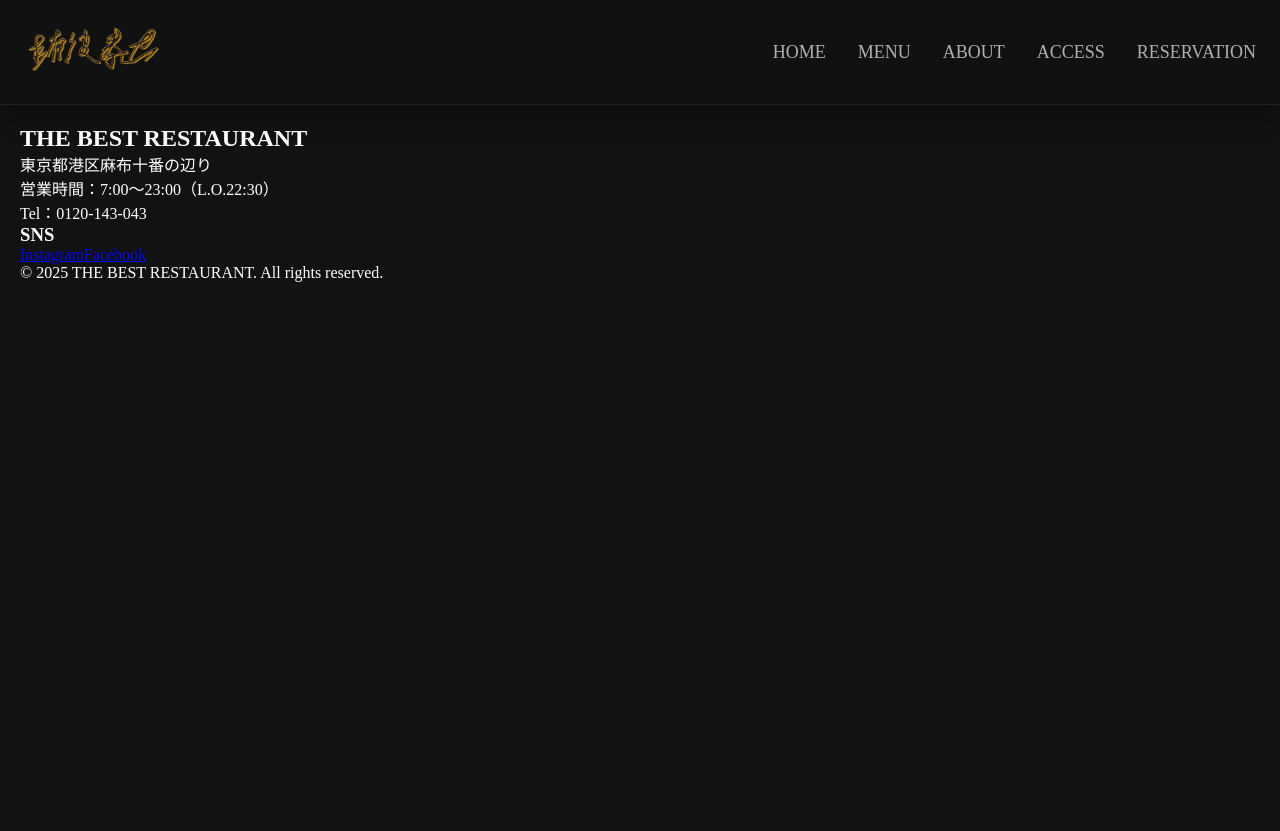
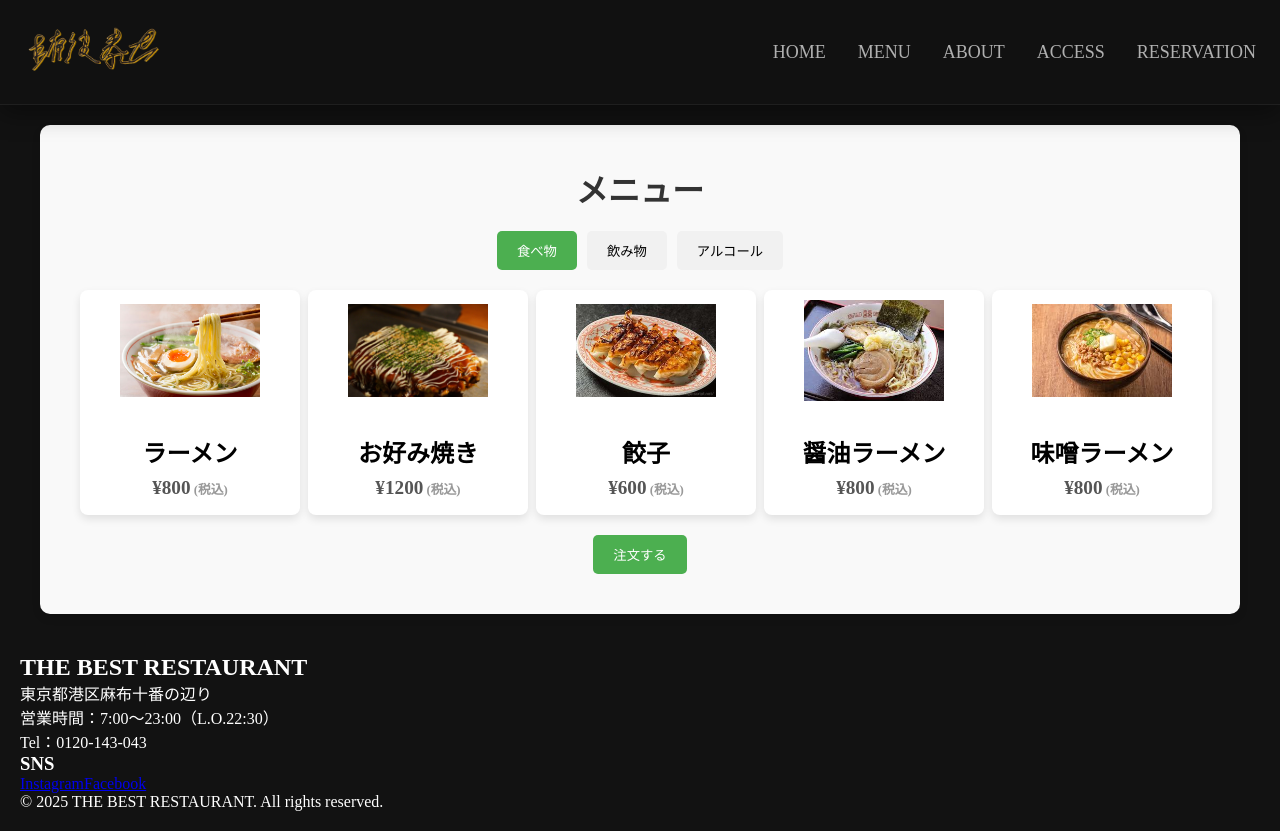
Before and after one commit to rishisant/nanba-training, a React (Create React App) app: page /newmenu in a window 1280 px wide. Before the commit the page ends 800 px from the top, so only its background shows below. Built offline with nearby package versions, Linux system fonts and the light colour scheme; a web font is replaced by a local one.

Commit message:
【追加】新メニュー

```diff
--- a/src/App.js
+++ b/src/App.js
@@ -7,6 +7,7 @@ import Navbar from './components/Navbar';
 import Works from './pages/Works';
 import Contact from './pages/Contact';
 import Menu from './pages/menu';
+import NewMenu from './pages/NewMenu';
 import Footer from './components/Footer';
 
 function App() {
@@ -20,6 +21,7 @@ function App() {
           <Route path="works" element={<Works />} />
           <Route path="contact" element={<Contact />} />
           <Route path="menu" element={<Menu />} />
+          <Route path="newmenu" element={<NewMenu />} />
         </Routes>
       </BrowserRouter>
       <Footer />
--- /dev/null
+++ b/src/assets/css/NewMenu.css
@@ -0,0 +1,72 @@
+.menu-container {
+    display: flex;
+    flex-direction: column;
+    align-items: center;
+    padding: 40px;
+    background-color: #f9f9f9;
+    border-radius: 10px;
+    box-shadow: 0 4px 8px rgba(0, 0, 0, 0.1);
+    max-width: 1200px;
+    margin: 20px auto;
+}
+
+.menu-container h1 {
+    font-size: 2rem;
+    margin-bottom: 20px;
+    color: #333;
+}
+
+.menu-grid {
+    display: grid;
+    grid-template-columns: repeat(auto-fill, minmax(200px, 1fr));
+    gap: 20px;
+    width: 100%;
+}
+
+
+.menu-grid > div {
+    cursor: pointer;
+}
+
+.menu-grid > div:hover {
+    transform: scale(1.05);
+    transition: transform 0.2s;
+}
+
+.order-button {
+    background-color: #4CAF50;
+    color: white;
+    margin-top: 20px;
+    padding: 10px 20px;
+    border: none;
+    border-radius: 5px;
+    cursor: pointer;
+}
+
+.order-button:hover {
+    background-color: #45a049;
+}
+
+.menu-type {
+    display: flex;
+    justify-content: center;
+    margin-bottom: 20px;
+}
+
+.menu-type button {
+    background-color: #f1f1f1;
+    border: none;
+    padding: 10px 20px;
+    margin: 0 5px;
+    cursor: pointer;
+    border-radius: 5px;
+}
+
+.menu-type button:hover {
+    background-color: #ddd;
+}
+
+.menu-type button.active {
+    background-color: #4CAF50;
+    color: white;
+}
--- /dev/null
+++ b/src/components/CardModal.js
@@ -0,0 +1,34 @@
+// return (
+//     <>
+//         <div className="menu-container">
+//         {selectedCard && (
+//   <div className="modal-overlay" onClick={() => setSelectedCard(null)}>
+//     <div className="modal-card" onClick={(e) => e.stopPropagation()}>
+//       <button onClick={() => setSelectedCard(null)}>✖</button>
+//       <img src={selectedCard.image} alt={selectedCard.title} />
+//       <div className='card-main'>
+//             <h1>{selectedCard.title}</h1>
+//             <p>{selectedCard.price}</p>
+//       </div>
+//       <p>{selectedCard.description}</p>
+//       <p className="ingredients">原材料: {selectedCard.ingredients}</p>
+//     </div>
+//   </div>
+// // )}
+
+export default function CardModal({ selectedCard, setSelectedCard }) {
+    return (
+        <div className="modal-overlay" onClick={() => setSelectedCard(null)}>
+            <div className="modal-card" onClick={(e) => e.stopPropagation()}>
+                <button onClick={() => setSelectedCard(null)}>✖</button>
+                <img src={selectedCard.image} alt={selectedCard.title} />
+                <div className='card-main'>
+                    <h1>{selectedCard.title}</h1>
+                    <p>{selectedCard.price}</p>
+                </div>
+                <p>{selectedCard.description}</p>
+                <p className="ingredients">原材料: {selectedCard.ingredients}</p>
+            </div>
+        </div>
+    );
+}
--- a/src/components/FoodCard.js
+++ b/src/components/FoodCard.js
@@ -10,7 +10,7 @@ const FoodCard = ({ image, title, price, onClick }) => {
                 <h3>{title}</h3>
                 <h5>{price}
                     <span className="zeikomi">
-                        (税込)
+                        &nbsp;(税込)
                     </span>
                 </h5>
             </div>
--- /dev/null
+++ b/src/pages/NewMenu.js
@@ -0,0 +1,171 @@
+import React, {useState} from 'react';
+import ramen from '../assets/images/ramen_image.jpg';
+import okonomi from '../assets/images/okonomi-1.jpg';
+import '../assets/css/menu.css';
+import '../assets/css/NewMenu.css';
+import FoodCard from '../components/FoodCard';
+import doraemon from '../assets/images/Doraemon.jpg';
+import gyoza from '../assets/images/gyoza.jpg'
+import syoyu from '../assets/images/syo-yu_ramen.jpg'
+import miso from '../assets/images/miso_ramen.jpg'
+import ocha from '../assets/images/o-i_ocha.jpg'
+import cola from '../assets/images/cola.jpg'
+import colahai from '../assets/images/korahai.jpg'
+
+import {useNavigate} from 'react-router-dom';
+import CardModal from '../components/CardModal';
+
+const NewMenu = () => {
+
+    // Menu card states
+    const [selectedCard, setSelectedCard] = useState(null);
+
+    // States for drinks, food, and desserts (drinks=alc,noalc)
+    const [selectedType, setSelectedType] = useState('food');
+
+    const navigate = useNavigate();
+
+    // Menu card data
+    const menuCards = [
+        {
+            id: 1,
+            image: ramen,
+            title: 'ラーメン',
+            type: 'food',
+            price: '¥800',
+            description: 'ラーメンの説明文が入ります。',
+            ingredients: '小麦粉、卵、スープ、チャーシュー、メンマ、ネギ'
+        },
+        {
+            id: 2,
+            image: okonomi,
+            title: 'お好み焼き',
+            type: 'food',
+            price: '¥1200',
+            description: 'お好み焼きの説明文が入ります。',
+            ingredients: '小麦粉、キャベツ、豚肉、イカ、エビ'
+        },
+        {
+            id: 3,
+            image: doraemon,
+            title: 'ドラえもん',
+            type: 'dessert',
+            price: '¥500',
+            description: 'ドラえもんの説明文が入ります。',
+            ingredients: '小麦粉、卵、スープ、チャーシュー、メンマ、ネギ'
+        },
+        {
+            id: 4,
+            image: gyoza,
+            title: '餃子',
+            type: 'food',
+            price: '¥600',
+            description: '餃子の説明文が入ります。',
+            ingredients: '小麦粉、キャベツ、豚肉、イカ、エビ'
+        },
+        {
+            id: 5,
+            image: syoyu,
+            title: '醤油ラーメン',
+            type: 'food',
+            price: '¥800',
+            description: '醤油ラーメンの説明文が入ります。',
+            ingredients: '小麦粉、卵、スープ、チャーシュー、メンマ、ネギ'
+        },
+        {
+            id: 6,
+            image: miso,
+            title: '味噌ラーメン',
+            type: 'food',
+            price: '¥800',
+            description: '味噌ラーメンの説明文が入ります。',
+            ingredients: '小麦粉、卵、スープ、チャーシュー、メンマ、ネギ'
+        },
+        {
+            id: 7,
+            image: ocha,
+            title: 'お茶',
+            type: 'nonalc',
+            price: '¥200',
+            description: 'お茶の説明文が入ります。',
+            ingredients: '水'
+        },
+        {
+            id: 8,
+            image: cola,
+            title: 'コーラ',
+            type: 'nonalc',
+            price: '¥300',
+            description: 'コーラの説明文が入ります。',
+            ingredients: '水、砂糖、炭酸'
+        },
+        {
+            id: 9,
+            image: colahai,
+            title: 'コーラハイボール',
+            type: 'alc',
+            price: '¥500',
+            description: 'コーラハイボールの説明文が入ります。',
+            ingredients: '水、砂糖、炭酸、ウィスキー'
+        }
+    ];
+
+    // Handle card click
+    const handleCardClick = (card) => {
+        setSelectedCard(card);
+    };
+
+    // Handle order button click
+    const handleOrderClick = () => {
+        navigate('/order');
+    };
+
+    return (
+        <div className="menu-container">
+            <h1>メニュー</h1>
+            <div className="menu-type">
+                <button
+                    className={selectedType === 'food' ? 'active' : ''}
+                    onClick={() => setSelectedType('food')}
+                >
+                    食べ物
+                </button>
+                <button
+                    className={selectedType === 'nonalc' ? 'active' : ''}
+                    onClick={() => setSelectedType('nonalc')}
+                >
+                    飲み物
+                </button>
+                <button
+                    className={selectedType === 'alc' ? 'active' : ''}
+                    onClick={() => setSelectedType('alc')}
+                >
+                    アルコール
+                </button>
+            </div>
+            <div className="menu-grid">
+                {menuCards
+                    .filter((card) => card.type === selectedType)
+                    .map((card) => (
+                        <FoodCard
+                            key={card.id}
+                            image={card.image}
+                            title={card.title}
+                            price={card.price}
+                            onClick={() => handleCardClick(card)}
+                        />
+                    ))}
+            </div>
+            <button className="order-button" onClick={handleOrderClick}>
+                注文する
+            </button>
+            {selectedCard && (
+                <CardModal
+                    selectedCard={selectedCard}
+                    setSelectedCard={setSelectedCard}
+                />
+            )}
+        </div>
+    );
+}
+export default NewMenu;
```
Also changed, not shown: src/assets/images/korahai.jpg (added).
